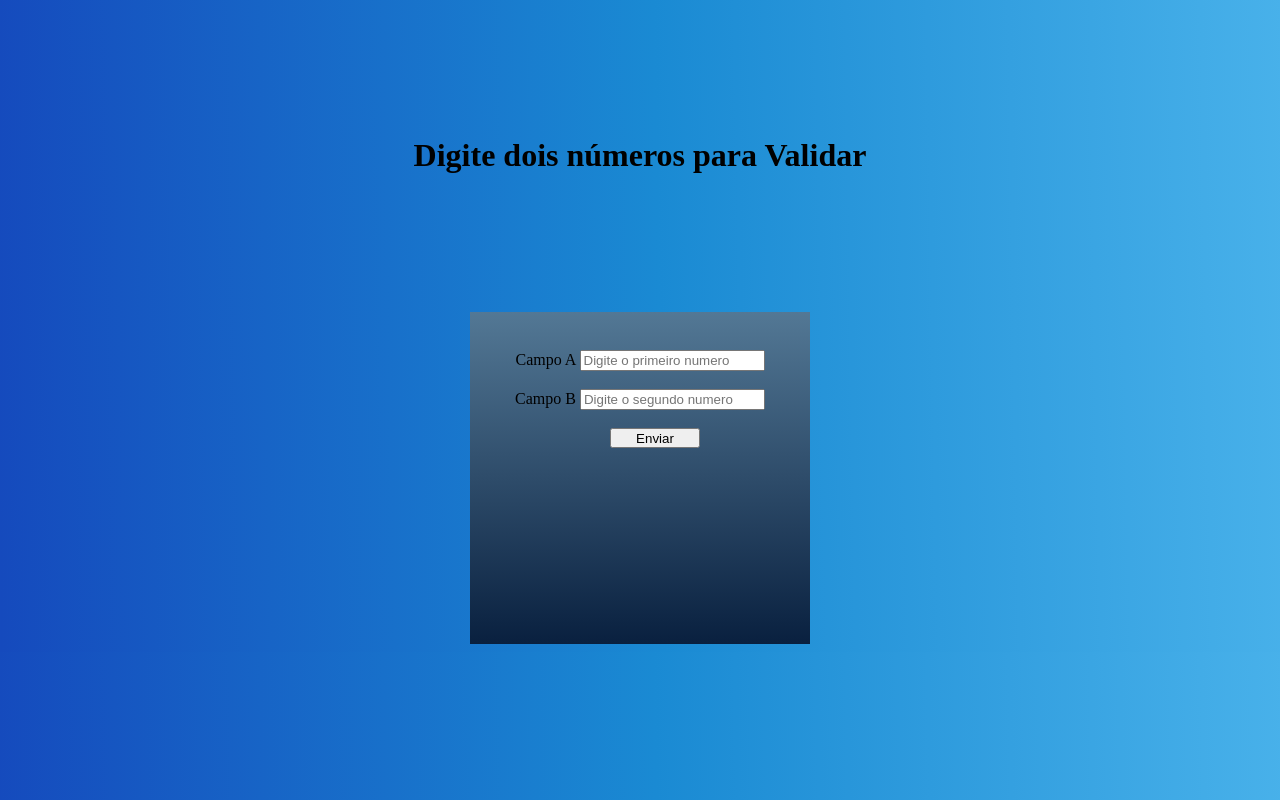
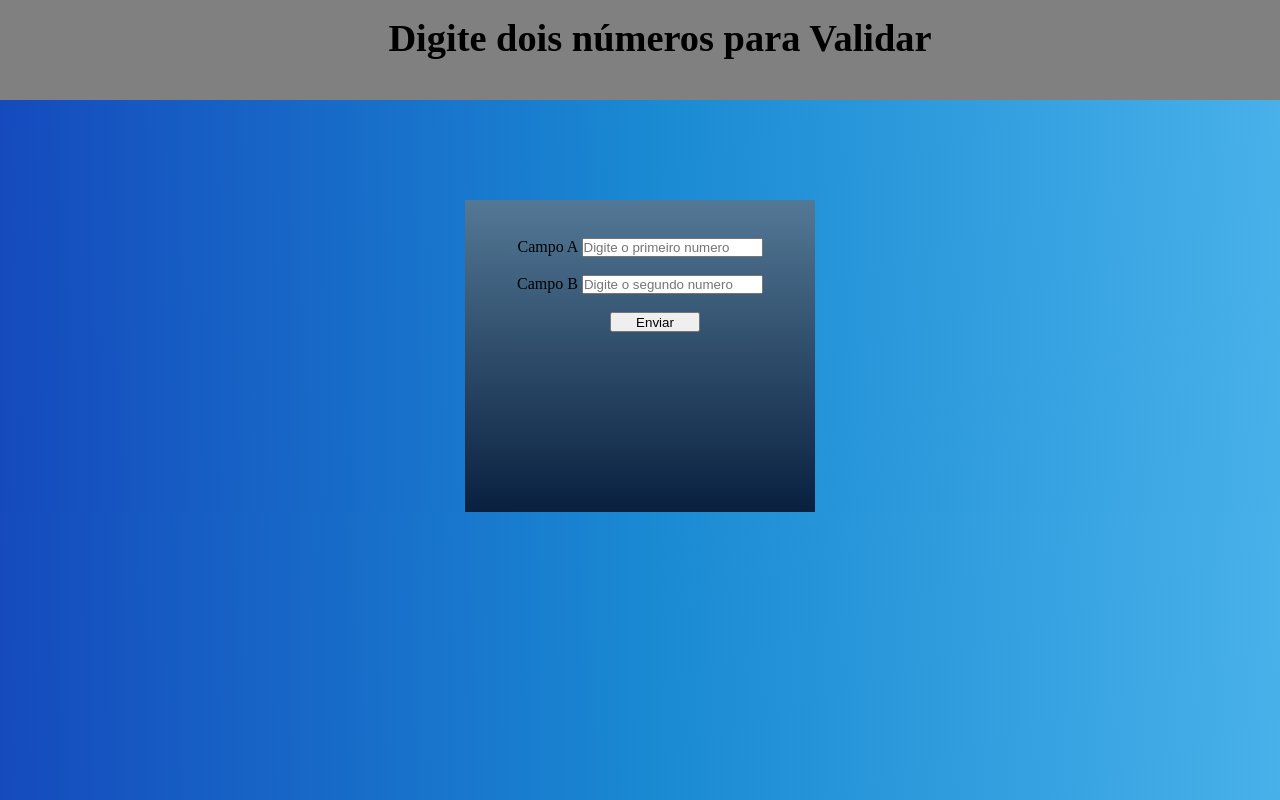
Before and after one commit to VHugoDorta/html_com_js, a plain HTML site: page index.html in a window 1280 px wide. Drawn offline with Linux system fonts and the light colour scheme.

Commit message:
mudanças visuais

```diff
--- a/main.css
+++ b/main.css
@@ -1,12 +1,23 @@
-
+* {
+    margin: 0;
+    padding: 0;
+    box-sizing: border-box;
+}
 
 header{
     text-align: center;
     max-width: 1280px;
     padding: 16px 0;
     width: 100%;
-    margin: 0 20;
-    margin-top: 100px;
+    margin: 0 20px;
+    margin-top: auto;
+    background-color: grey;
+    height: 100px;
+}
+
+.header{
+    background-color: grey;
+    font-size: larger;
 }
 
 .formulario1{
@@ -16,7 +27,7 @@ header{
     text-align: center;
     margin-top: 100px;
     background: linear-gradient(to top, #09203f 0%, #537895 100%);
-    width: 300px;
+    width: 350px;
 
 }
 
--- a/main.js
+++ b/main.js
@@ -5,7 +5,7 @@ function validar(){
    elemento2 = parseFloat(elemento2);
 
    const mensagemsucesso = ("Validação concluída, pois o campo B está maior que o campo A");
-    const mensagemfalha = ("Campo B menor que Campo A, tente novamente");
+    const mensagemfalha = ("Campo B menor ou igual ao Campo A, tente novamente");
 
 if (elemento1 >= elemento2) {
     const stylefalha = document.querySelector('.mensagemdefalha');
```
